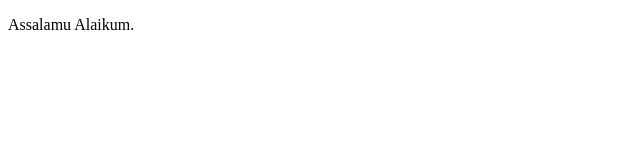
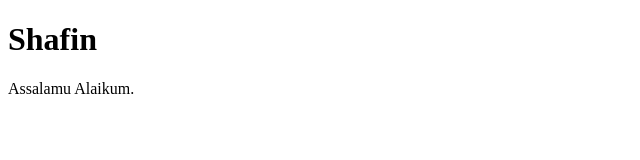
Before and after one commit to shafin56789/Learning, a plain HTML site: page index.html in a window 1280 px wide. Shown: the whole page, without its empty margins (0-640 px from the left). Drawn offline with Linux system fonts and the light colour scheme.

Commit message:
Added a heading

```diff
--- a/index.html
+++ b/index.html
@@ -4,6 +4,7 @@
         <title>Shafin</title>
     </head>
     <body>
+        <h1>Shafin</h1>
         <p>Assalamu Alaikum.</p>
     </body>
 </html>
```
